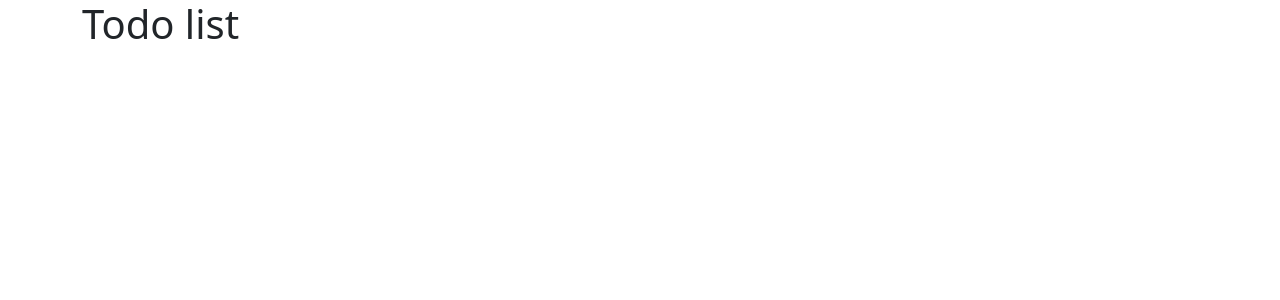
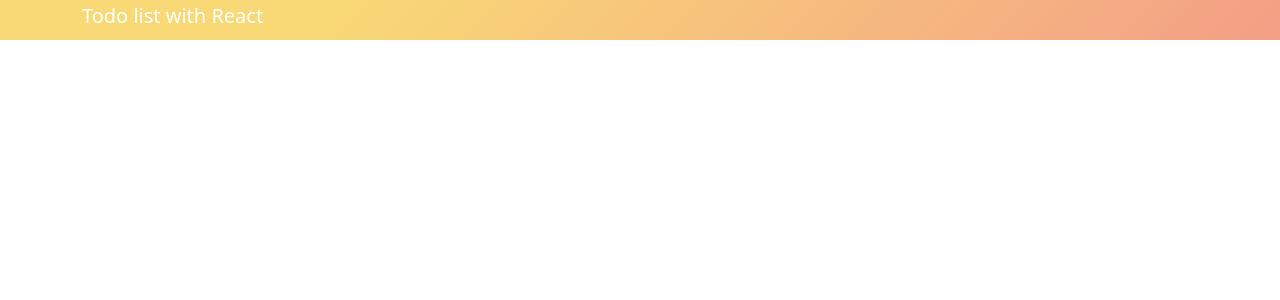
Before and after one commit to assisfery/todo-list-react, a React (Create React App) app: page / in a window 1280 px wide. Shown: the top 300 px of the page. Built offline with nearby package versions, Linux system fonts and the light colour scheme.

Commit message:
header gradient

```diff
--- a/src/Header.js
+++ b/src/Header.js
@@ -1,8 +1,8 @@
 function Header(){
     return (
         <header>
-            <div class="container">
-                <h1>Todo list</h1>
+            <div class="container text-white py-1">
+                <h5>Todo list with React</h5>
             </div>
         </header>
     );
--- a/src/index.css
+++ b/src/index.css
@@ -11,3 +11,8 @@ code {
   font-family: source-code-pro, Menlo, Monaco, Consolas, 'Courier New',
     monospace;
 }
+
+header{
+  background-color: #f39f86;
+  background-image: linear-gradient(315deg, #f39f86 0%, #f9d976 74%);
+}
```
